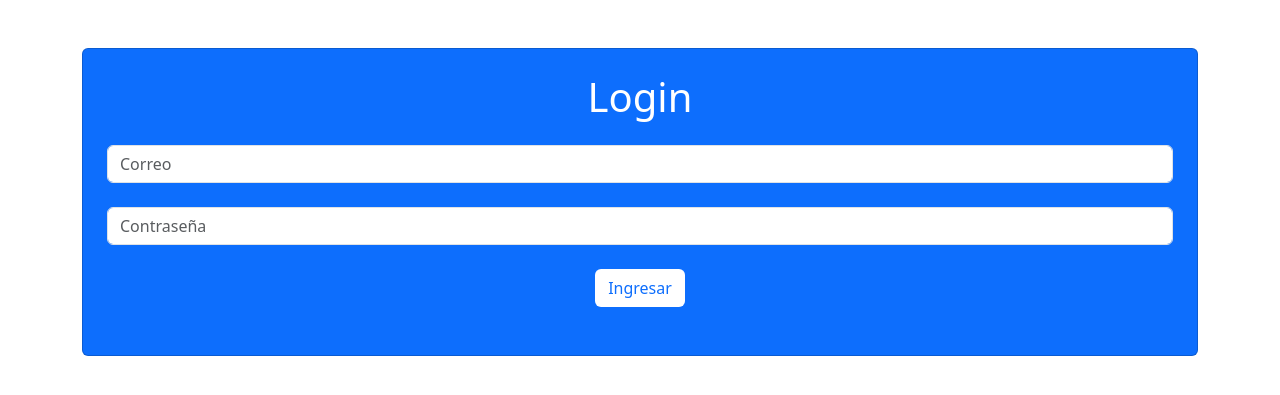
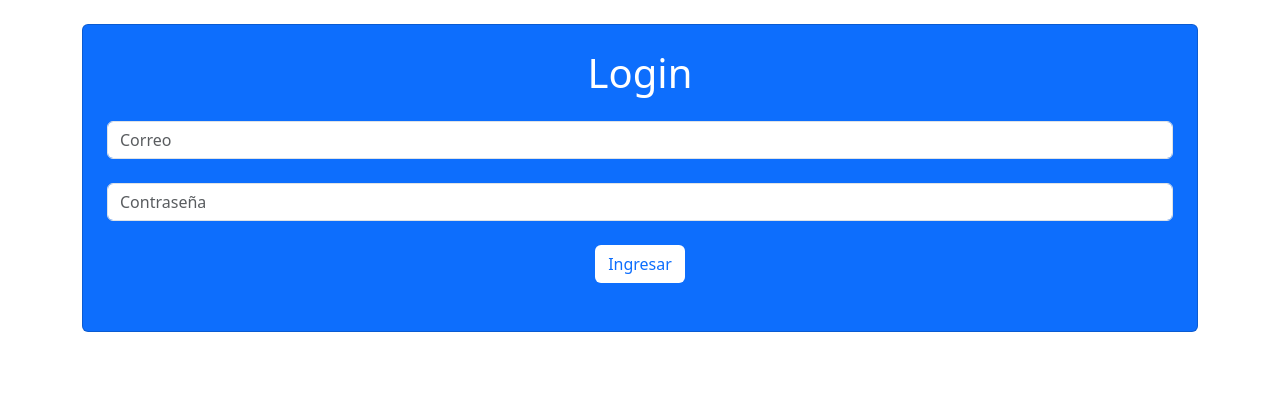
Before and after one commit to haun123/EvaluacionPracticaU3, a PHP site: page /login.php in a window 1280 px wide. Shown: the top 395 px of the page. Run offline with PHP 8.4, Linux system fonts and the light colour scheme.

Commit message:
se realizaron cambios pero se revirtieron

```diff
--- a/login.php
+++ b/login.php
@@ -41,8 +41,8 @@ if ($_SERVER['REQUEST_METHOD'] === 'POST') {
 </head>
 <body>
 
-<div class="container mt-5">
-<div class="card text-center bg-primary p-4">
+<div class="container mt-4">
+<div class="card text-center bg-primary p-4 h-100">
 
 <h1 class="text-white mb-4">Login</h1>
 
```
